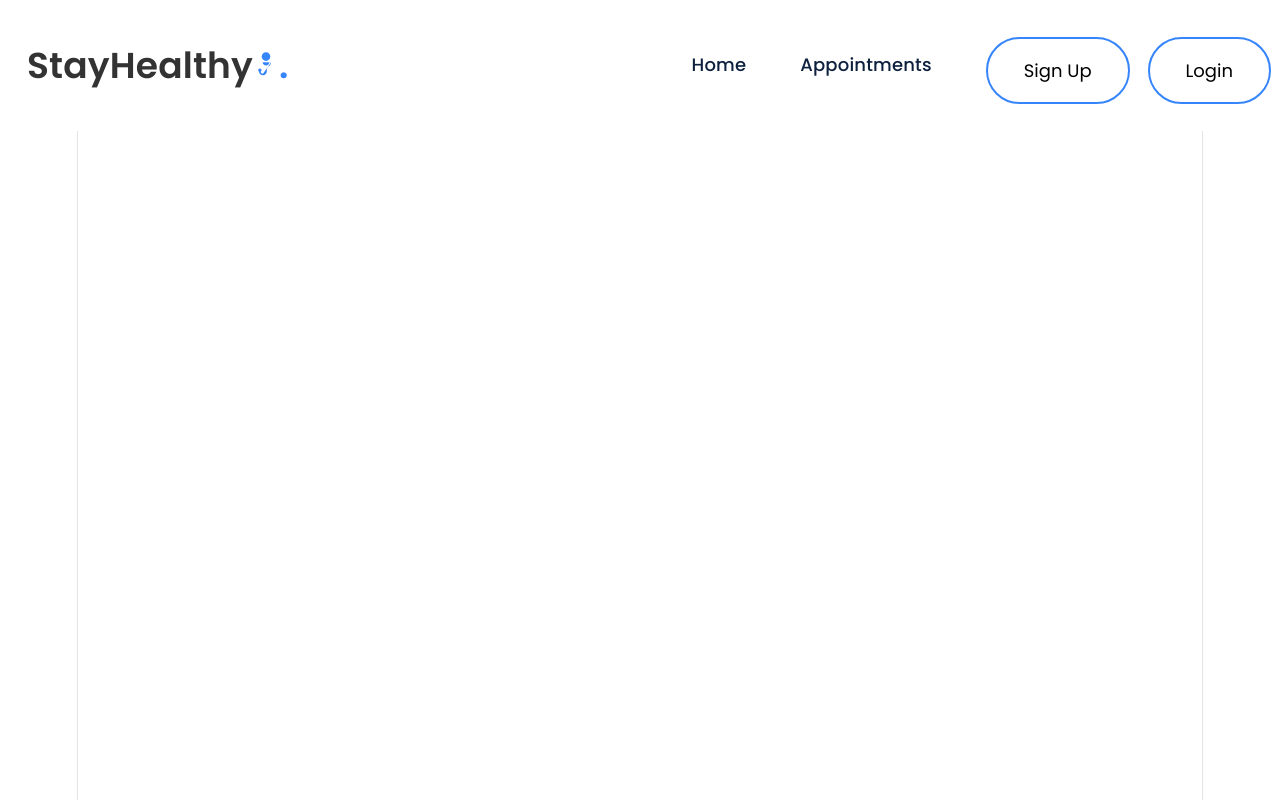
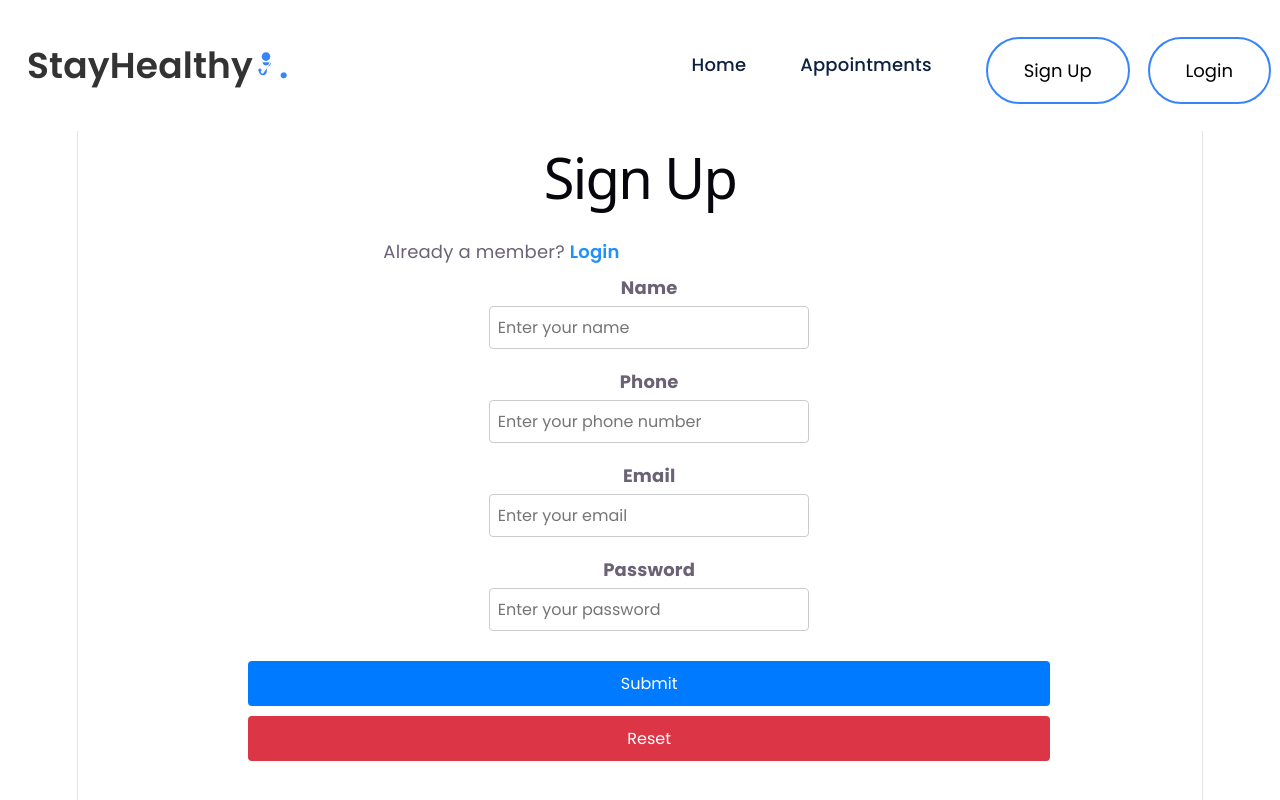
Before and after one commit to oneuser24/med_appt, a React (Vite) app: page /signup in a window 1280 px wide. Shown: the top 800 px of the page. Built offline with nearby package versions, Linux system fonts and the light colour scheme.

Commit message:
Create sign up component

```diff
--- a/src/App.jsx
+++ b/src/App.jsx
@@ -7,6 +7,7 @@
 // Import custom Navbar component
 import Navbar from './Components/Navbar/Navbar';
 import Landing_Page from './Components/Landing_Page/Landing_Page';
+import Sign_Up from './Components/Sign_Up/Sign_Up';
 
 // Function component for the main App
 function App() {
@@ -24,6 +25,7 @@
           <Routes>
             {/* Define individual Route components for different pages */}
             <Route path="/" element={<Landing_Page />}/>
+            <Route path="/signup" element={<Sign_Up />}/>
           </Routes>
         </BrowserRouter>
     </div>
--- a/src/Components/Navbar/Navbar.jsx
+++ b/src/Components/Navbar/Navbar.jsx
@@ -57,7 +57,7 @@
                 <ul className="nav__links active">
                     {/* List item for the 'Home' link */}
                     <li className="link">
-                        <a href="../Landing_Page/Landing_Page.html">Home</a>
+                        <a href="/">Home</a>
                     </li>
                     {/* List item for the 'Appointments' link */}
                     <li className="link">
@@ -65,7 +65,7 @@
                     </li>
                     {/* List item for the 'Sign Up' link with a button */}
                     <li className="link">
-                        <a href="../Sign_Up/Sign_Up.html">
+                        <a href="/signup">
                         <button className="btn1">Sign Up</button>
                         </a>
                     </li>
--- a/src/Components/Sign_Up/Sign_Up.jsx
+++ b/src/Components/Sign_Up/Sign_Up.jsx
@@ -0,0 +1,49 @@
+import React from "react";
+import './Sign_Up.css';
+
+const Sign_Up = () => {
+
+    return (
+        <div className="container" style={{"margin-top" : "5%"}}> {/* Main container with margin-top */}
+            <div className="signup-grid"> {/* Grid layout for sign-up form */}
+                <div className="signup-text"> {/* Title for the sign-up form */}
+                    <h1>Sign Up</h1>
+                </div>
+                <div className="signup-text1" style={{"text-align": "left"}}> {/* Text for existing members to log in */}
+                    Already a member? <span><a href="../Login/Login.html" style={{"color":"#2190FF"}}> Login</a></span>
+                </div>
+                <div className="signup-form"> {/* Form for user sign-up */}
+                    <form> {/* Start of the form */}
+
+                        <div className="form-group"> {/* Form group for user's name */}
+                            <label for="name">Name</label> {/* Label for name input field */}
+                            <input type="text" name="name" id="name" required className="form-control" placeholder="Enter your name" aria-describedby="helpId" /> {/* Text input field for name */}
+                        </div>
+
+                        <div className="form-group"> {/* Form group for user's phone number */}
+                            <label for="phone">Phone</label> {/* Label for phone input field */}
+                            <input type="tel" name="phone" id="phone" required className="form-control" placeholder="Enter your phone number" aria-describedby="helpId" /> {/* Tel input field for phone number */}
+                        </div>
+
+                        <div className="form-group"> {/* Form group for user's email */}
+                            <label for="email">Email</label> {/* Label for email input field */}
+                            <input type="email" name="email" id="email" required className="form-control" placeholder="Enter your email" aria-describedby="helpId" /> {/* Email input field */}
+                        </div>
+
+                        <div className="form-group"> {/* Form group for user's password */}
+                            <label for="password">Password</label> {/* Label for password input field */}
+                            <input name="password" id="password" required className="form-control" placeholder="Enter your password" aria-describedby="helpId" /> {/* Password input field */}
+                        </div>
+
+                        <div className="btn-group"> {/* Button group for form submission and reset */}
+                            <button type="submit" className="btn btn-primary mb-2 mr-1 waves-effect waves-light">Submit</button> {/* Submit button */}
+                            <button type="reset" className="btn btn-danger mb-2 waves-effect waves-light">Reset</button> {/* Reset button */}
+                        </div>
+                    </form> {/* End of the form */}
+                </div>
+            </div>
+        </div>
+    );
+};
+
+export default Sign_Up;
```
